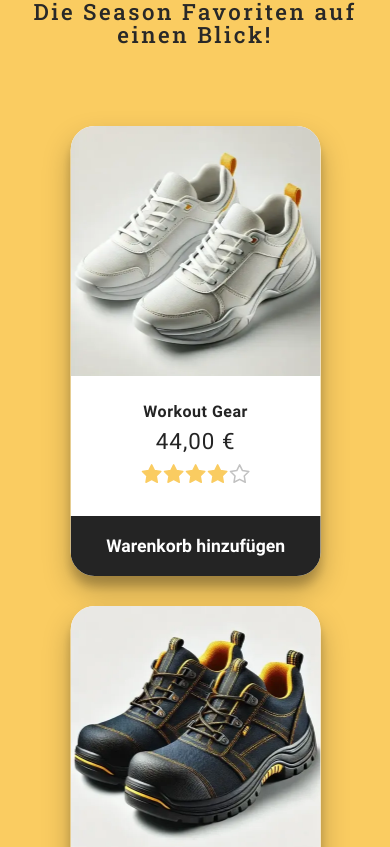
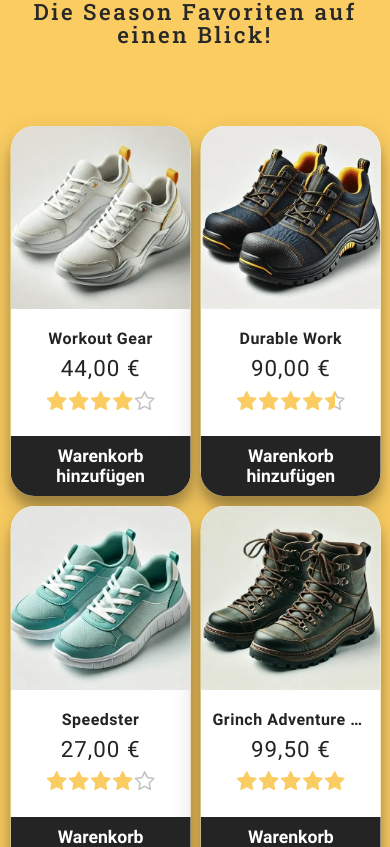
Before and after one commit to denis-kohleber/online-shop, a React (Vite) app in the folder veritas-shop/: page / in a window 390 px wide. Shown: the part 2937-3784 px from the top of the page. Built offline with nearby package versions, Linux system fonts and the light colour scheme.

Commit message:
Behebung von Darstellungsfehler in Highlights-Kom.

```diff
--- a/veritas-shop/index.html
+++ b/veritas-shop/index.html
@@ -14,8 +14,6 @@
     <!-- Preload Roboto Fonts -->
     <link rel="preload" href="src/assets/fonts/Roboto-Regular.ttf" as="font" type="font/ttf" crossorigin="anonymous" />
     <link rel="preload" href="src/assets/fonts/Roboto-Bold.ttf" as="font" type="font/ttf" crossorigin="anonymous" />
-    <link rel="preload" href="src/assets/fonts/Roboto-Black.ttf" as="font" type="font/ttf" crossorigin="anonymous" />
-    <link rel="preload" href="src/assets/fonts/Roboto-Light.ttf" as="font" type="font/ttf" crossorigin="anonymous" />
     <link rel="preload" href="src/assets/fonts/Roboto-Medium.ttf" as="font" type="font/ttf" crossorigin="anonymous" />
   </head>
   <body>
--- a/veritas-shop/src/components/styles/Highlights.css
+++ b/veritas-shop/src/components/styles/Highlights.css
@@ -152,15 +152,21 @@
     }
 }
 
-@media screen and (max-width: 600px) {
+@media screen and (max-width: 700px) {
     .carouselBtn.hl {
         display: none;
+    }
+    .cardContainer {
+        grid-template: auto auto / 1fr 1fr;
     }
 }
 
 @media screen and (max-width: 450px) {
+    .embla.hl {
+        position: relative;
+        max-width: 95vw;
+    }
     .cardContainer {
-        grid-template: auto auto auto auto / auto;
-        gap: 30px;
+        gap: 10px;
     }
 }
--- a/veritas-shop/src/components/styles/ProductCard.css
+++ b/veritas-shop/src/components/styles/ProductCard.css
@@ -88,18 +88,27 @@
 }
 
 .productCaption {
-    display: flex;
-    flex-flow: column;
-    align-items: center;
-    justify-content: center;
+    display: grid;
+    grid-template-columns: auto;
+    align-content: center;
+    width: 100%;
     gap: 10px;
+}
+
+.productCaption > * {
+    margin-inline: auto;
 }
 
 .productName {
     font-weight: bold;
     letter-spacing: 0.5px;
-    margin: 0 8px;
+
     text-align: center;
+    text-overflow: ellipsis;
+    white-space: nowrap;
+    overflow: hidden;
+    min-width: 0;
+    max-width: 87%;
 }
 
 .productPrice {
@@ -142,16 +151,18 @@
     }
 }
 
-@media screen and (max-width: 650px) {
+@media screen and (max-width: 620px) {
     .productCard {
-        height: min(430px, 78vw);
-        max-height: 380px;
+        height: min(430px, 75vw);
     }
     .productImgContainer {
         margin: 0;
+        min-width: 100%;
     }
     .productImg {
         border-radius: 0;
+        height: 100%;
+        object-fit: cover;
     }
     .productFigure {
         justify-content: space-between;
@@ -163,11 +174,10 @@
 
 @media screen and (max-width: 450px) {
     .productCard {
-        max-height: 500px;
-        height: 450px;
+        height: min(430px, 95vw);
     }
-    .productImgContainer {
+    /* .productImgContainer {
         max-width: 250px;
         max-height: 250px;
-    }
+    } */
 }
```
